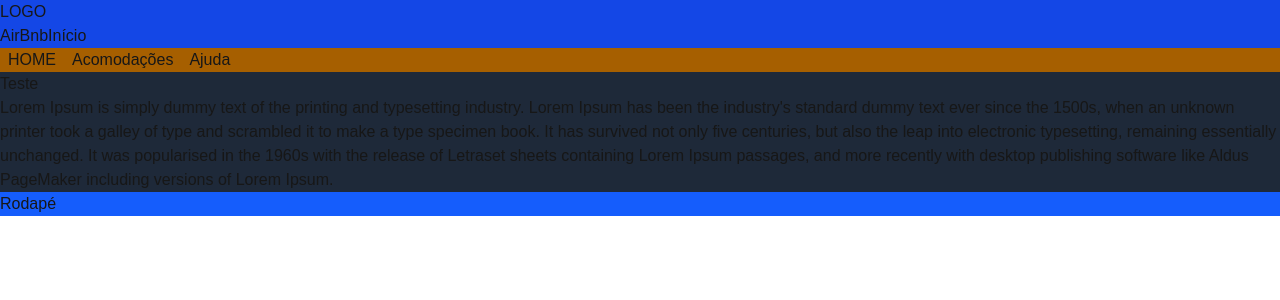
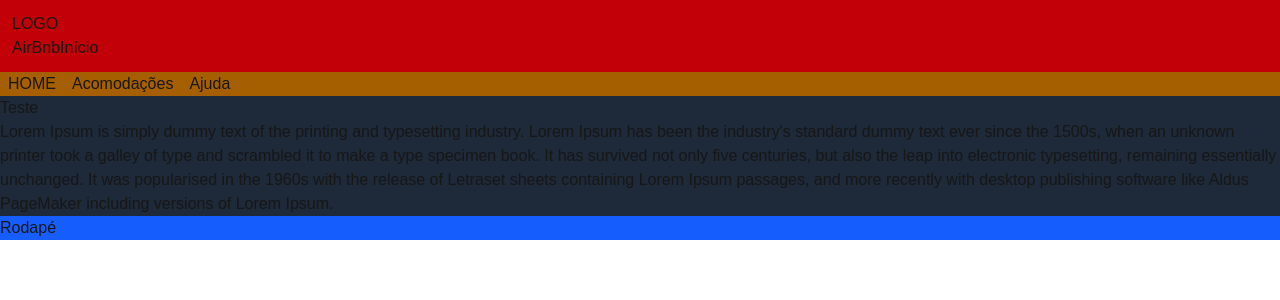
Before and after one commit to andrd-jhon/react-fundamentos, a Next.js app: page /inicio in a window 1280 px wide. Shown: the top 300 px of the page. Built offline with nearby package versions, Linux system fonts and the light colour scheme.

Commit message:
passando classNames utilizando props.

```diff
--- a/src/app/inicio/page.tsx
+++ b/src/app/inicio/page.tsx
@@ -1,13 +1,13 @@
 import { Cabecalho, Conteudo, Menu, Rodape } from "@/components/interface"
+import PaginaSite from "@/components/paginaSite"
 
 export default function Pagina(){
     return (
         <>
-            <Cabecalho
+            <PaginaSite
                 titulo="AirBnb"
                 subtitulo="Início"
-            />
-            <Conteudo titulo="teste">
+            >
                 <h1>Teste</h1>
                 <p>Lorem Ipsum is simply dummy text of the printing and
                 typesetting industry. Lorem Ipsum has been the industry's
@@ -18,8 +18,7 @@ export default function Pagina(){
                 It was popularised in the 1960s with the release of Letraset sheets
                 containing Lorem Ipsum passages, and more recently with desktop publishing
                 software like Aldus PageMaker including versions of Lorem Ipsum.</p>
-            </Conteudo>
-            <Rodape></Rodape>
+            </PaginaSite>
         </>
     )
 }
--- a/src/components/interface.tsx
+++ b/src/components/interface.tsx
@@ -11,12 +11,13 @@ export function Acomodacao (){
 }
 
 export function Cabecalho (props: any){
+    const classe = props.className ?? "bg-blue-700"
+
     return (
-        <div className="bg-blue-700">
+        <div className={`p-3 ${classe}`}>
             <h1>LOGO</h1>
             {props.titulo}
             {props.subtitulo}
-            {<Menu/>}
         </div>
     )
 }
@@ -49,11 +50,9 @@ export function Rodape (props: any){
 
 export function Conteudo (props: any){
 
-    console.log(props)
-
     return (
         <div className="bg-gray-800">
-            <p>{props.children}</p>
+            {props.children}
         </div>
     )
 }
--- /dev/null
+++ b/src/components/paginaSite.tsx
@@ -0,0 +1,18 @@
+import { Cabecalho, Conteudo, Menu, Rodape } from "@/components/interface"
+
+export default function PaginaSite(props: any){
+    return (
+        <>
+            <Cabecalho
+                titulo="AirBnb"
+                subtitulo="Início"
+                className="bg-red-700"
+            />
+            <Menu/>
+            <Conteudo titulo="teste">
+                {props.children}
+            </Conteudo>
+            <Rodape></Rodape>
+        </>
+    )
+}
```
